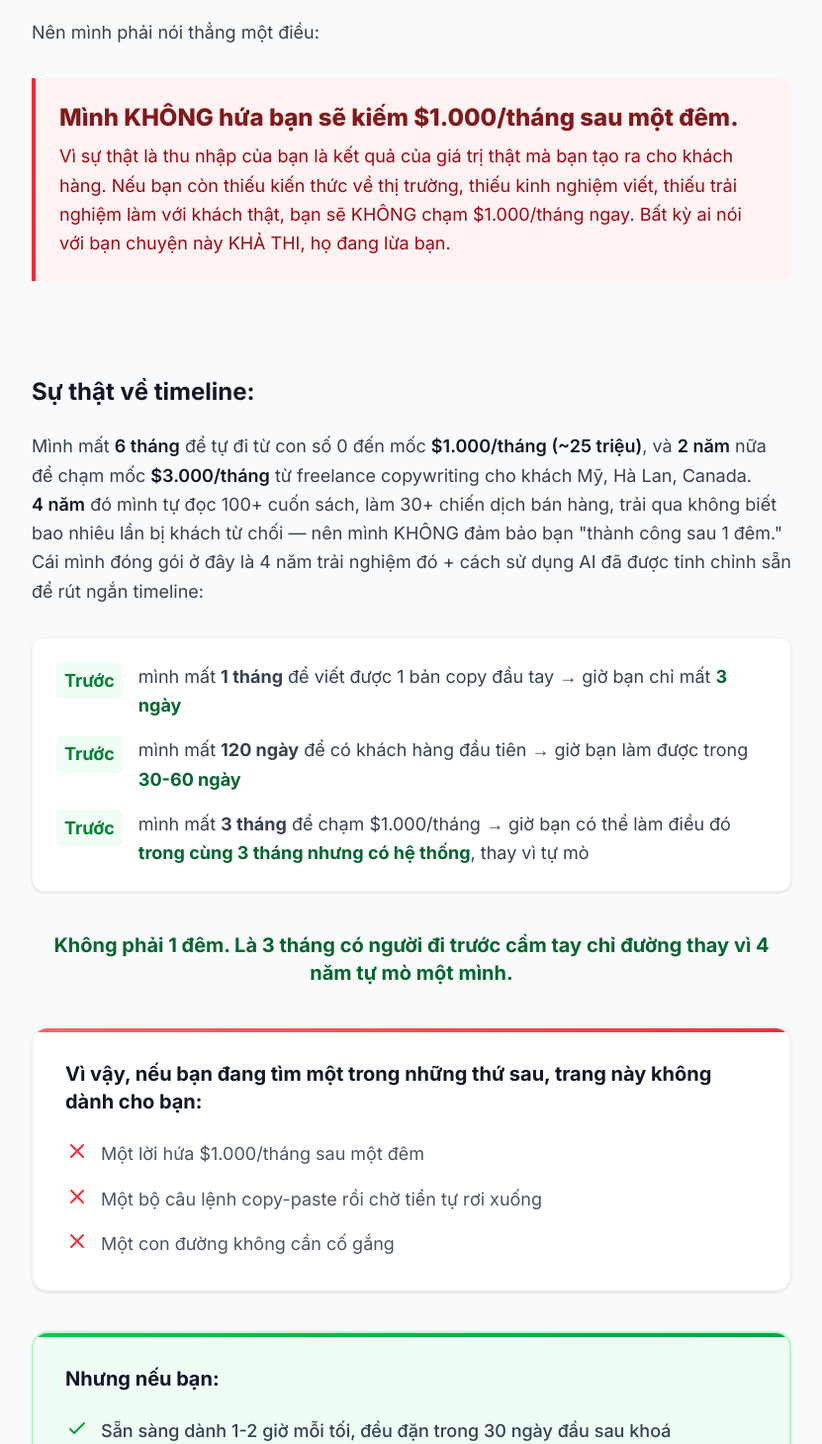
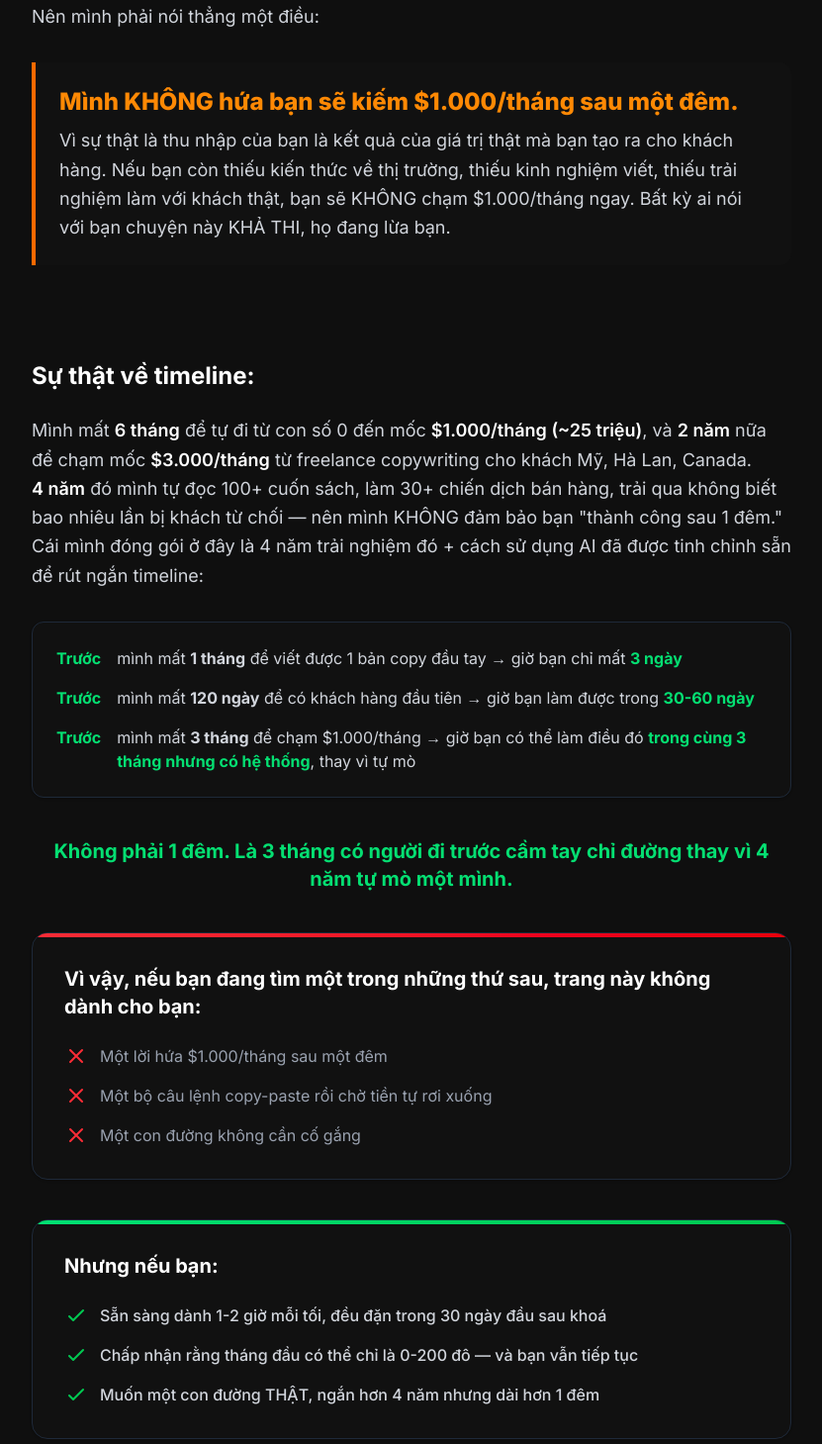
Before and after one commit to Workle-byte/AI-Copywriting-Mastery, a React (Vite) app: page / in a window 1280 px wide. Shown: the part 1831-3290 px from the top of the page at 99% size, without its empty margins (224-1055 px from the left). Built offline with nearby package versions, Linux system fonts and the light colour scheme.

Commit message:
Update ProblemAgitation.tsx

```diff
--- a/src/components/ProblemAgitation.tsx
+++ b/src/components/ProblemAgitation.tsx
@@ -2,60 +2,60 @@
 
 export function ProblemAgitation() {
   return (
-    <section className="bg-gray-50 py-16 md:py-24 px-4 sm:px-6 overflow-hidden">
+    <section className="bg-[#0f0f0f] py-12 md:py-20 px-4 sm:px-6 overflow-hidden">
       <div className="max-w-3xl mx-auto">
         <FadeIn delay={0.1}>
-          <h2 className="text-3xl md:text-4xl font-bold tracking-tight leading-snug text-gray-900 mb-8 border-l-4 border-green-600 pl-6">
+          <h2 className="text-2xl md:text-4xl font-bold tracking-tight leading-snug text-white mb-8 border-l-4 border-green-500 pl-4 md:pl-6 text-left">
             Có thể lúc này bạn đang nghĩ: "Lại một khóa kiếm tiền rỗng nữa?"
           </h2>
         </FadeIn>
 
-        <div className="space-y-6 text-lg text-gray-700 leading-relaxed">
+        <div className="space-y-6 text-base md:text-lg text-gray-300 leading-relaxed">
           <FadeIn delay={0.2}>
             <p>Mình KHÔNG trách bạn nghĩ vậy.</p>
             <p className="mb-4">Vì thị trường này đã đầy những lời hứa giả tạo: "$10.000/tháng sau một đêm", "kiếm tiền đô khi đang ngủ", "không cần làm gì hết". Bạn đã thấy quá nhiều, bạn đã nghi ngờ - đó là phản ứng đúng đắn.</p>
             <p className="mb-6">Nên mình phải nói thẳng một điều:</p>
-            <div className="bg-red-50 border-l-4 border-red-500 p-6 rounded-r-xl my-8">
-              <p className="font-extrabold text-2xl text-red-900 mb-2">Mình KHÔNG hứa bạn sẽ kiếm $1.000/tháng sau một đêm.</p>
-              <p className="text-red-800">Vì sự thật là thu nhập của bạn là kết quả của giá trị thật mà bạn tạo ra cho khách hàng. Nếu bạn còn thiếu kiến thức về thị trường, thiếu kinh nghiệm viết, thiếu trải nghiệm làm với khách thật, bạn sẽ KHÔNG chạm $1.000/tháng ngay. Bất kỳ ai nói với bạn chuyện này KHẢ THI, họ đang lừa bạn.</p>
+            <div className="bg-[#111] border-l-4 border-orange-500 p-6 rounded-r-xl my-8">
+              <p className="font-extrabold text-xl md:text-2xl text-orange-400 mb-2">Mình KHÔNG hứa bạn sẽ kiếm $1.000/tháng sau một đêm.</p>
+              <p className="text-gray-300">Vì sự thật là thu nhập của bạn là kết quả của giá trị thật mà bạn tạo ra cho khách hàng. Nếu bạn còn thiếu kiến thức về thị trường, thiếu kinh nghiệm viết, thiếu trải nghiệm làm với khách thật, bạn sẽ KHÔNG chạm $1.000/tháng ngay. Bất kỳ ai nói với bạn chuyện này KHẢ THI, họ đang lừa bạn.</p>
             </div>
           </FadeIn>
 
           <div className="h-10"></div>
 
           <FadeIn delay={0.1}>
-            <h3 className="text-2xl font-bold text-gray-900 mb-6">Sự thật về timeline:</h3>
-            <p>Mình mất <span className="font-semibold text-gray-900">6 tháng</span> để tự đi từ con số 0 đến mốc <span className="font-semibold text-gray-900">$1.000/tháng (~25 triệu)</span>, và <span className="font-semibold text-gray-900">2 năm</span> nữa để chạm mốc <span className="font-semibold text-gray-900">$3.000/tháng</span> từ freelance copywriting cho khách Mỹ, Hà Lan, Canada.</p>
-            <p><span className="font-semibold text-gray-900">4 năm</span> đó mình tự đọc 100+ cuốn sách, làm 30+ chiến dịch bán hàng, trải qua không biết bao nhiêu lần bị khách từ chối — nên mình KHÔNG đảm bảo bạn "thành công sau 1 đêm."</p>
+            <h3 className="text-xl md:text-2xl font-bold text-white mb-6">Sự thật về timeline:</h3>
+            <p>Mình mất <span className="font-semibold text-white">6 tháng</span> để tự đi từ con số 0 đến mốc <span className="font-semibold text-white">$1.000/tháng (~25 triệu)</span>, và <span className="font-semibold text-white">2 năm</span> nữa để chạm mốc <span className="font-semibold text-white">$3.000/tháng</span> từ freelance copywriting cho khách Mỹ, Hà Lan, Canada.</p>
+            <p><span className="font-semibold text-white">4 năm</span> đó mình tự đọc 100+ cuốn sách, làm 30+ chiến dịch bán hàng, trải qua không biết bao nhiêu lần bị khách từ chối — nên mình KHÔNG đảm bảo bạn "thành công sau 1 đêm."</p>
             <p>Cái mình đóng gói ở đây là 4 năm trải nghiệm đó + cách sử dụng AI đã được tinh chỉnh sẵn để rút ngắn timeline:</p>
           </FadeIn>
 
           <FadeIn delay={0.2}>
-            <ul className="space-y-4 my-8 p-6 bg-white rounded-xl shadow-sm border border-gray-100">
+            <ul className="space-y-4 my-8 p-6 bg-[#111] rounded-xl shadow-sm border border-gray-800 text-sm md:text-base">
               <li className="flex gap-4 items-start">
-                <span className="text-green-700 font-bold bg-green-50 px-2 py-1 rounded">Trước</span>
-                <span>mình mất <strong>1 tháng</strong> để viết được 1 bản copy đầu tay → giờ bạn chỉ mất <strong className="text-green-800">3 ngày</strong></span>
+                <span className="text-green-400 font-bold">Trước</span>
+                <span>mình mất <strong>1 tháng</strong> để viết được 1 bản copy đầu tay → giờ bạn chỉ mất <strong className="text-green-400">3 ngày</strong></span>
               </li>
               <li className="flex gap-4 items-start">
-                <span className="text-green-700 font-bold bg-green-50 px-2 py-1 rounded">Trước</span>
-                <span>mình mất <strong>120 ngày</strong> để có khách hàng đầu tiên → giờ bạn làm được trong <strong className="text-green-800">30-60 ngày</strong></span>
+                <span className="text-green-400 font-bold">Trước</span>
+                <span>mình mất <strong>120 ngày</strong> để có khách hàng đầu tiên → giờ bạn làm được trong <strong className="text-green-400">30-60 ngày</strong></span>
               </li>
               <li className="flex gap-4 items-start">
-                <span className="text-green-700 font-bold bg-green-50 px-2 py-1 rounded">Trước</span>
-                <span>mình mất <strong>3 tháng</strong> để chạm $1.000/tháng → giờ bạn có thể làm điều đó <strong className="text-green-800">trong cùng 3 tháng nhưng có hệ thống</strong>, thay vì tự mò</span>
+                <span className="text-green-400 font-bold">Trước</span>
+                <span>mình mất <strong>3 tháng</strong> để chạm $1.000/tháng → giờ bạn có thể làm điều đó <strong className="text-green-400">trong cùng 3 tháng nhưng có hệ thống</strong>, thay vì tự mò</span>
               </li>
             </ul>
           </FadeIn>
 
           <FadeIn delay={0.1}>
-            <p className="font-bold text-xl text-green-800 text-center my-10">Không phải 1 đêm. Là 3 tháng có người đi trước cầm tay chỉ đường thay vì 4 năm tự mò một mình.</p>
+            <p className="font-bold text-lg md:text-xl text-green-400 text-center my-10">Không phải 1 đêm. Là 3 tháng có người đi trước cầm tay chỉ đường thay vì 4 năm tự mò một mình.</p>
           </FadeIn>
 
           <FadeIn delay={0.1}>
-            <div className="bg-white border-2 border-gray-100 rounded-2xl p-8 mb-10 shadow-sm relative overflow-hidden transition-all hover:border-red-200 hover:shadow-md">
-              <div className="absolute top-0 left-0 w-full h-1 bg-gradient-to-r from-red-400 to-red-500"></div>
-              <h3 className="text-xl font-bold text-gray-900 mb-6">Vì vậy, nếu bạn đang tìm một trong những thứ sau, trang này không dành cho bạn:</h3>
-              <ul className="space-y-4 text-gray-600">
+            <div className="bg-[#111] border border-gray-800 rounded-2xl p-6 md:p-8 mb-10 shadow-sm relative overflow-hidden transition-all hover:border-red-900 hover:shadow-md">
+              <div className="absolute top-0 left-0 w-full h-1 bg-gradient-to-r from-red-500 to-red-600"></div>
+              <h3 className="text-lg md:text-xl font-bold text-white mb-6">Vì vậy, nếu bạn đang tìm một trong những thứ sau, trang này không dành cho bạn:</h3>
+              <ul className="space-y-4 text-gray-400 text-sm md:text-base">
                 <li className="flex gap-3"><svg className="w-6 h-6 text-red-500 shrink-0" fill="none" viewBox="0 0 24 24" stroke="currentColor"><path strokeLinecap="round" strokeLinejoin="round" strokeWidth="2" d="M6 18L18 6M6 6l12 12"/></svg> Một lời hứa $1.000/tháng sau một đêm</li>
                 <li className="flex gap-3"><svg className="w-6 h-6 text-red-500 shrink-0" fill="none" viewBox="0 0 24 24" stroke="currentColor"><path strokeLinecap="round" strokeLinejoin="round" strokeWidth="2" d="M6 18L18 6M6 6l12 12"/></svg> Một bộ câu lệnh copy-paste rồi chờ tiền tự rơi xuống</li>
                 <li className="flex gap-3"><svg className="w-6 h-6 text-red-500 shrink-0" fill="none" viewBox="0 0 24 24" stroke="currentColor"><path strokeLinecap="round" strokeLinejoin="round" strokeWidth="2" d="M6 18L18 6M6 6l12 12"/></svg> Một con đường không cần cố gắng</li>
@@ -64,19 +64,19 @@
           </FadeIn>
 
           <FadeIn delay={0.2}>
-            <div className="bg-green-50 border-2 border-green-200 rounded-2xl p-8 shadow-sm relative overflow-hidden transition-all hover:border-green-300 hover:shadow-md">
-              <div className="absolute top-0 left-0 w-full h-1 bg-gradient-to-r from-green-500 to-green-600"></div>
-              <h3 className="text-xl font-bold text-gray-900 mb-6">Nhưng nếu bạn:</h3>
-              <ul className="space-y-4 text-gray-700 font-medium">
-                <li className="flex gap-3"><svg className="w-6 h-6 text-green-600 shrink-0" fill="none" viewBox="0 0 24 24" stroke="currentColor"><path strokeLinecap="round" strokeLinejoin="round" strokeWidth="2" d="M5 13l4 4L19 7"/></svg> Sẵn sàng dành 1-2 giờ mỗi tối, đều đặn trong 30 ngày đầu sau khoá</li>
-                <li className="flex gap-3"><svg className="w-6 h-6 text-green-600 shrink-0" fill="none" viewBox="0 0 24 24" stroke="currentColor"><path strokeLinecap="round" strokeLinejoin="round" strokeWidth="2" d="M5 13l4 4L19 7"/></svg> Chấp nhận rằng tháng đầu có thể chỉ là 0-200 đô — và bạn vẫn tiếp tục</li>
-                <li className="flex gap-3"><svg className="w-6 h-6 text-green-600 shrink-0" fill="none" viewBox="0 0 24 24" stroke="currentColor"><path strokeLinecap="round" strokeLinejoin="round" strokeWidth="2" d="M5 13l4 4L19 7"/></svg> Muốn một con đường THẬT, ngắn hơn 4 năm nhưng dài hơn 1 đêm</li>
+            <div className="bg-[#111] border border-gray-800 rounded-2xl p-6 md:p-8 shadow-sm relative overflow-hidden transition-all hover:border-green-700 hover:shadow-md">
+              <div className="absolute top-0 left-0 w-full h-1 bg-gradient-to-r from-green-400 to-green-500"></div>
+              <h3 className="text-lg md:text-xl font-bold text-white mb-6">Nhưng nếu bạn:</h3>
+              <ul className="space-y-4 text-gray-300 font-medium text-sm md:text-base">
+                <li className="flex gap-3"><svg className="w-6 h-6 text-green-500 shrink-0" fill="none" viewBox="0 0 24 24" stroke="currentColor"><path strokeLinecap="round" strokeLinejoin="round" strokeWidth="2" d="M5 13l4 4L19 7"/></svg> Sẵn sàng dành 1-2 giờ mỗi tối, đều đặn trong 30 ngày đầu sau khoá</li>
+                <li className="flex gap-3"><svg className="w-6 h-6 text-green-500 shrink-0" fill="none" viewBox="0 0 24 24" stroke="currentColor"><path strokeLinecap="round" strokeLinejoin="round" strokeWidth="2" d="M5 13l4 4L19 7"/></svg> Chấp nhận rằng tháng đầu có thể chỉ là 0-200 đô — và bạn vẫn tiếp tục</li>
+                <li className="flex gap-3"><svg className="w-6 h-6 text-green-500 shrink-0" fill="none" viewBox="0 0 24 24" stroke="currentColor"><path strokeLinecap="round" strokeLinejoin="round" strokeWidth="2" d="M5 13l4 4L19 7"/></svg> Muốn một con đường THẬT, ngắn hơn 4 năm nhưng dài hơn 1 đêm</li>
               </ul>
             </div>
           </FadeIn>
 
           <FadeIn delay={0.3}>
-            <p className="font-bold text-center mt-12 text-2xl text-gray-900 max-w-2xl mx-auto">
+            <p className="font-bold text-center mt-12 text-xl md:text-2xl text-white max-w-2xl mx-auto">
               Đây là những thứ bạn cần biết ngay lúc này để tận dụng cơ hội kiếm thu nhập online tốt nhất 2026
             </p>
           </FadeIn>
```
